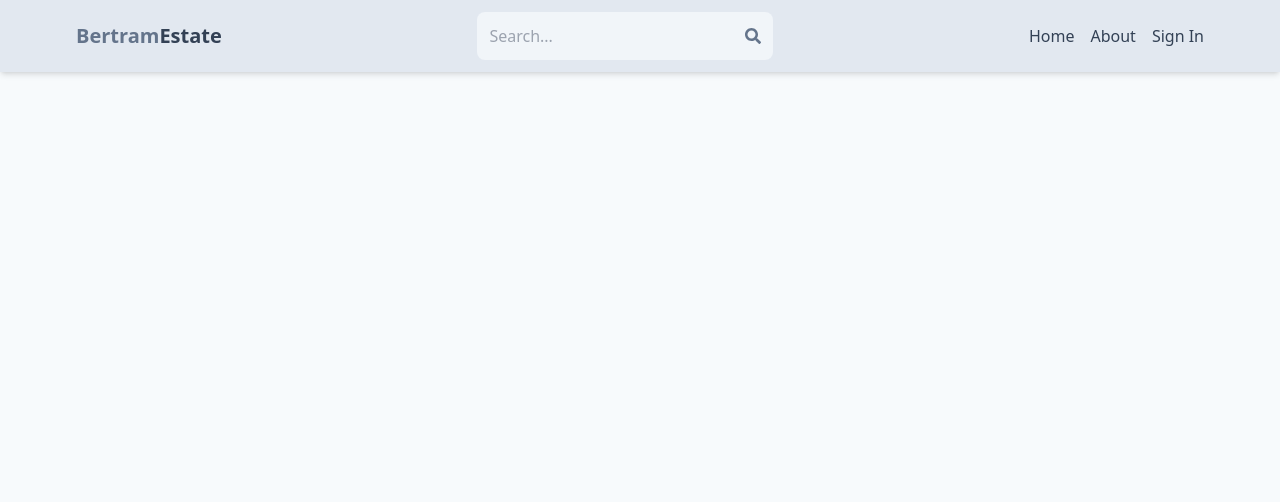
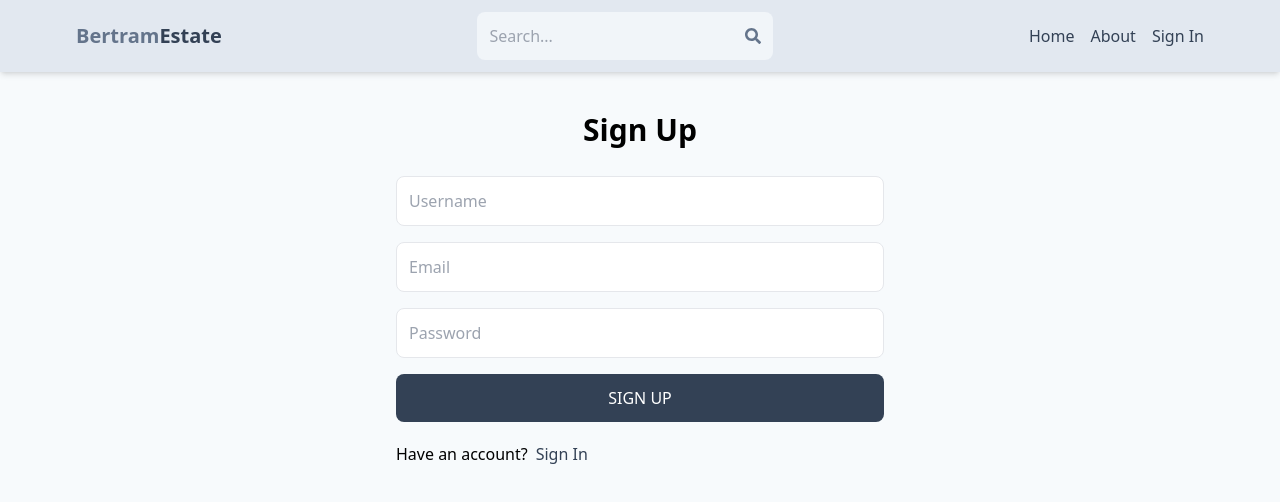
Before and after one commit to Simon-Bertram/mern-estate, a React (Vite) app in the folder client/: page /signup in a window 1280 px wide. Shown: the top 502 px of the page. Built offline with nearby package versions, Linux system fonts and the light colour scheme.

Commit message:
Complete sign up page functionality

```diff
--- a/client/src/App.jsx
+++ b/client/src/App.jsx
@@ -12,8 +12,8 @@
       <Header />
       <Routes>
         <Route path="/" element={<Home />} />
-        <Route path="/sign-in" element={<SignIn />} />
-        <Route path="/sign-up" element={<SignUp />} />
+        <Route path="/signin" element={<SignIn />} />
+        <Route path="/signup" element={<SignUp />} />
         <Route path="/about" element={<About />} />
         <Route path="/profile" element={<Profile />} />
       </Routes>
--- a/client/src/pages/SignUp.jsx
+++ b/client/src/pages/SignUp.jsx
@@ -1,32 +1,82 @@
-import { Link } from "react-router-dom";
+import { useState } from "react";
+import { Link, useNavigate } from "react-router-dom";
 
 const SignUp = () => {
+  const [formData, setFormData] = useState({});
+  const [error, setError] = useState(null);
+  const [loading, setLoading] = useState(false);
+
+  const navigate = useNavigate();
+
+  const handleChange = (event) => {
+    setFormData({
+      ...formData,
+      [event.target.id]: event.target.value
+    });
+  };
+
+  const handleSubmit = async (event) => {
+    event.preventDefault();
+    try {
+      setLoading(true);
+      const res = await fetch('/api/auth/signup',
+        {
+          method: 'POST',
+          headers: {
+            'Content-Type': 'application/json'
+          },
+          body: JSON.stringify(formData)
+        });
+      const data = await res.json();
+
+      if (data.success === false) {
+        setError(data.message);
+        setLoading(false);
+        return;
+      } else {
+        console.log('User successfully created!');
+      }
+      setLoading(false);
+      setError(null);
+      navigate('/signin');
+
+    } catch (error) {
+      setLoading(false);
+      setError(error.message);
+    }
+
+  };
+
   return (
     <div className="p-3 max-w-lg mx-auto">
       <h1 className="text-3xl text-center font-semibold my-7">Sign Up</h1>
-      <form className="flex flex-col gap-4">
+      <form onSubmit={handleSubmit} className="flex flex-col gap-4">
         <input
+          onChange={handleChange}
           type="text"
           placeholder="Username"
           className="border p-3 rounded-lg"
           id="username"
         />
         <input
+          onChange={handleChange}
           type="email"
           placeholder="Email"
           className="border p-3 rounded-lg"
           id="email"
         />
         <input
+          onChange={handleChange}
           type="password"
           placeholder="Password"
           className="border p-3 rounded-lg"
           id="password"
         />
         <button
-          className="bg-slate-700 text-white p-3 rounded-lg uppercase hover:opacity-90 disabled:opacity-50"
+          disabled={loading}
+          className="bg-slate-700 text-white p-3 rounded-lg uppercase hover:opacity-80 disabled:opacity-50"
         >
-          Sign Up
+          {loading ? 'Loading' : 'Sign Up'}
         </button>
       </form>
       <div className="flex gap-2 mt-5">
@@ -35,6 +85,7 @@
           <span>Sign In</span>
         </Link>
       </div>
+      {error && <p className="text-red-500 mt-5">{error}</p>}
     </div>
    );
 }
--- a/client/vite.config.js
+++ b/client/vite.config.js
@@ -3,5 +3,13 @@
 
 // https://vitejs.dev/config/
 export default defineConfig({
+  server: {
+    proxy: {
+      '/api': {
+        target: 'http://localhost:3000',
+        secure: false,
+      },
+    },
+  },
   plugins: [react()],
 })
```
Also changed, not shown: 1 other file (tests, documents, lock files or other folders).
